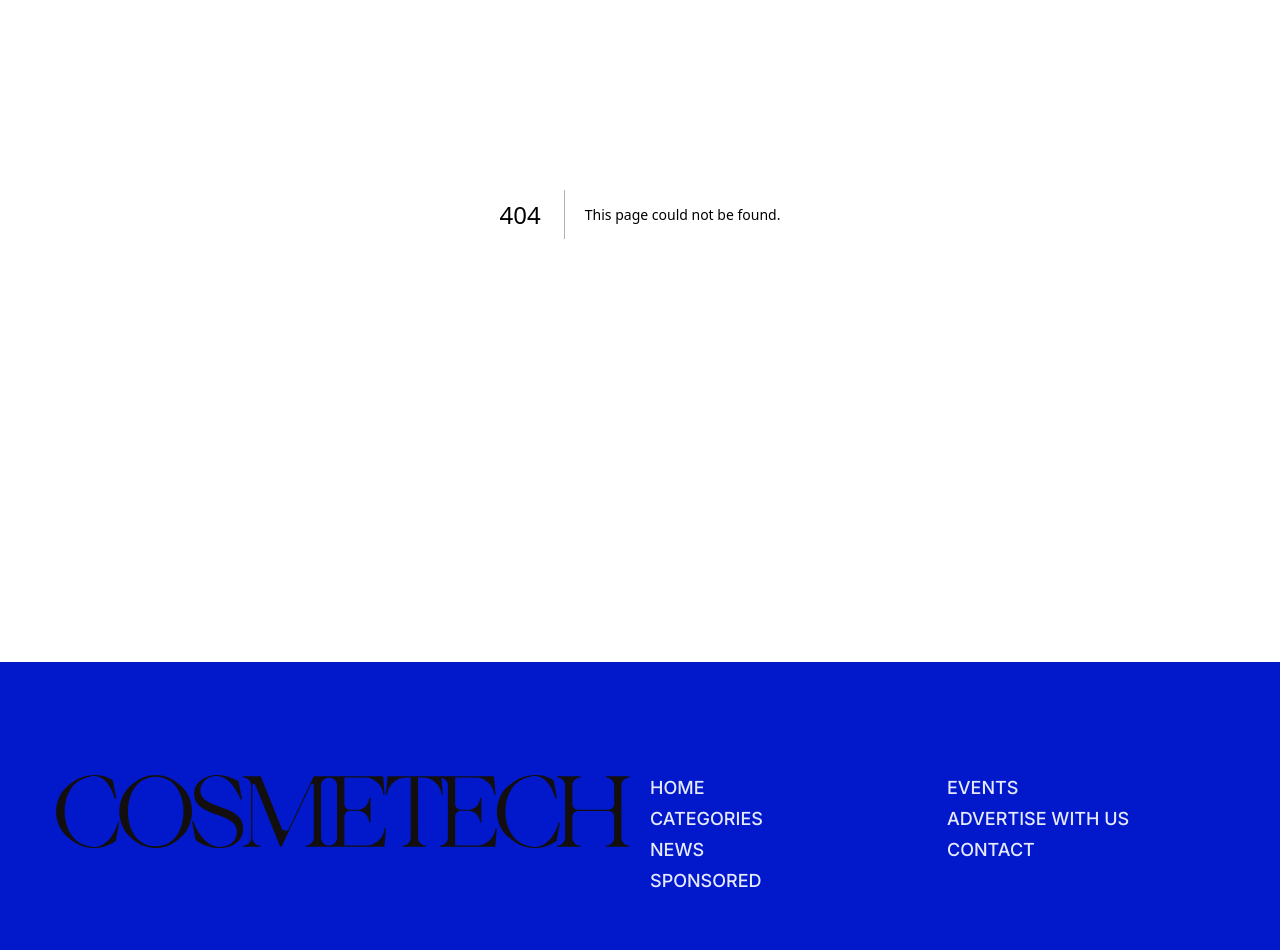
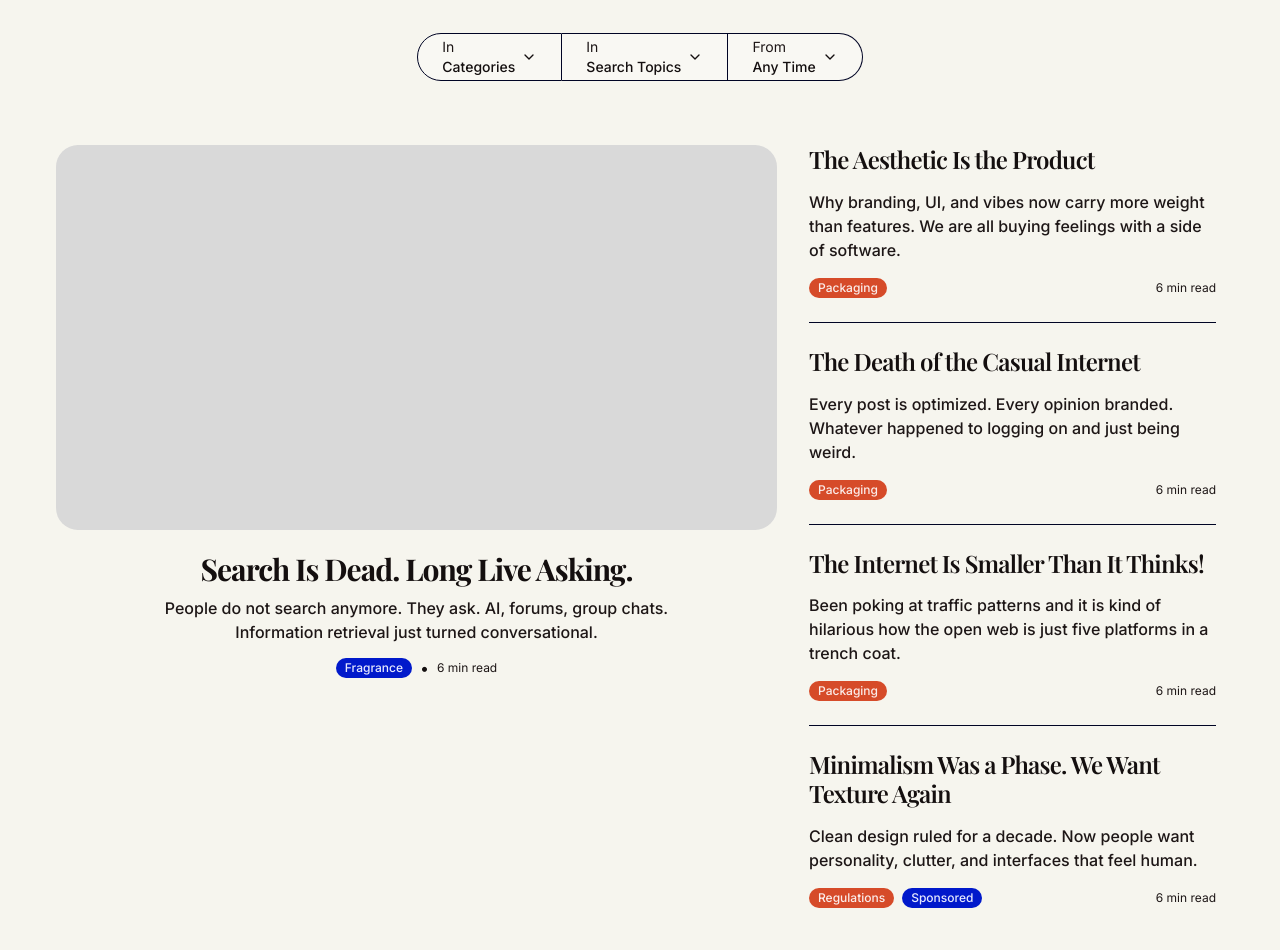
Before and after one commit to whonoahexe/cosmetech, a Next.js app: page /categories in a window 1280 px wide. Before the commit this address had no page. Shown: the part 282-1232 px from the top of the page. Built offline with nearby package versions, Linux system fonts and the light colour scheme; a web font is replaced by a local one.

Commit message:
feat: categories page

```diff
--- /dev/null
+++ b/app/categories/page.tsx
@@ -0,0 +1,15 @@
+import {
+  AllArticlesSection,
+  CategoryHeroFilters,
+  FeaturedSplitSection,
+} from "@/components/pages/categories";
+
+export default function CategoriesPage() {
+  return (
+    <div className="flex flex-col gap-4">
+      <CategoryHeroFilters />
+      <FeaturedSplitSection />
+      <AllArticlesSection />
+    </div>
+  );
+}
--- /dev/null
+++ b/components/pages/categories/all-articles.tsx
@@ -0,0 +1,98 @@
+import { ArrowDown } from "lucide-react";
+import { ArticleCard, type ArticleCardData } from "@/components/pages/home/article-card";
+import { Button } from "@/components/ui/button";
+
+const CATEGORY_ARTICLES: ArticleCardData[] = [
+  {
+    image: null,
+    category: "Packaging",
+    readTime: 6,
+    title: "The Aesthetic Is the Product",
+    excerpt:
+      "Why branding, UI, and vibes now carry more weight than features. We are all buying feelings with a side of software.",
+  },
+  {
+    image: null,
+    category: "Fragrance",
+    readTime: 6,
+    title: "Minimalism Was a Phase. We Want Texture Again",
+    excerpt:
+      "Clean design ruled for a decade. Now people want personality, clutter, and interfaces that feel human.",
+  },
+  {
+    image: null,
+    category: "Fragrance",
+    readTime: 6,
+    title: "Why Every Brand Thinks It Is a Media Company Now",
+    excerpt: "From newsletters to mini-documentaries, brands are publishing like studios.",
+  },
+  {
+    image: null,
+    category: "Marketing",
+    readTime: 6,
+    title: "AI Tools Will Not Replace Editors, But They Expose Lazy Ones",
+    excerpt:
+      "Automation is reshaping editorial workflows. We explore how smart teams use AI for research.",
+  },
+  {
+    image: null,
+    category: "Packaging",
+    readTime: 6,
+    title: "The Death of the Casual Internet",
+    excerpt:
+      "Every post is optimized. Every opinion branded. Whatever happened to logging on and just being weird.",
+  },
+  {
+    image: null,
+    category: "Regulations",
+    isSponsored: true,
+    readTime: 6,
+    title: "Burnout but Make It Productive",
+    excerpt:
+      "Hustle culture evolved into quiet overwork. Same pressure, softer language. Still exhausting.",
+  },
+  {
+    image: null,
+    category: "Regulations",
+    isSponsored: true,
+    readTime: 6,
+    title: "Newsletter Fatigue Is Real",
+    excerpt: "Everyone launched a newsletter. Now everyone's inbox is a war zone.",
+  },
+  {
+    image: null,
+    category: "Regulations",
+    isSponsored: true,
+    readTime: 6,
+    title: "The Return of Niche Publications",
+    excerpt: "Hyper-focused editorial sites are thriving in corners the mainstream forgot.",
+  },
+];
+
+export function AllArticlesSection() {
+  return (
+    <section className="flex flex-col">
+      <div className="flex items-end gap-6 py-4">
+        <h2 className="type-heading-1 text-foreground">All Articles</h2>
+        <Button variant="outline" className="h-9 rounded-full w-16" aria-label="Sort all articles">
+          <ArrowDown className="size-4" />
+        </Button>
+      </div>
+
+      <div className="grid grid-cols-1 gap-5 py-4 md:grid-cols-4">
+        {CATEGORY_ARTICLES.map((article) => (
+          <div key={article.title} className="md:col-span-1">
+            <ArticleCard {...article} colSpan={2} />
+          </div>
+        ))}
+      </div>
+
+      <div className="flex items-center justify-center pt-4">
+        <Button variant="default" size="lg" className="rounded-full px-8 h-12">
+          Load More
+          <ArrowDown className="size-4" />
+        </Button>
+      </div>
+    </section>
+  );
+}
--- /dev/null
+++ b/components/pages/categories/featured-split.tsx
@@ -0,0 +1,69 @@
+import { ArticleCard, type ArticleCardData } from "@/components/pages/home/article-card";
+
+const FEATURED_ARTICLE: ArticleCardData = {
+  image: null,
+  category: "Fragrance",
+  readTime: 6,
+  title: "Search Is Dead. Long Live Asking.",
+  excerpt:
+    "People do not search anymore. They ask. AI, forums, group chats. Information retrieval just turned conversational.",
+};
+
+const SIDE_ARTICLES: ArticleCardData[] = [
+  {
+    image: null,
+    category: "Packaging",
+    readTime: 6,
+    title: "The Aesthetic Is the Product",
+    excerpt:
+      "Why branding, UI, and vibes now carry more weight than features. We are all buying feelings with a side of software.",
+  },
+  {
+    image: null,
+    category: "Packaging",
+    readTime: 6,
+    title: "The Death of the Casual Internet",
+    excerpt:
+      "Every post is optimized. Every opinion branded. Whatever happened to logging on and just being weird.",
+  },
+  {
+    image: null,
+    category: "Packaging",
+    readTime: 6,
+    title: "The Internet Is Smaller Than It Thinks!",
+    excerpt:
+      "Been poking at traffic patterns and it is kind of hilarious how the open web is just five platforms in a trench coat.",
+  },
+  {
+    image: null,
+    category: "Regulations",
+    isSponsored: true,
+    readTime: 6,
+    title: "Minimalism Was a Phase. We Want Texture Again",
+    excerpt:
+      "Clean design ruled for a decade. Now people want personality, clutter, and interfaces that feel human.",
+  },
+];
+
+export function FeaturedSplitSection() {
+  return (
+    <section className="py-4">
+      <div className="grid grid-cols-1 gap-6 lg:grid-cols-8">
+        <div className="lg:col-span-5">
+          <ArticleCard {...FEATURED_ARTICLE} variant="featured" colSpan={4} />
+        </div>
+
+        <div className="flex flex-col gap-6 lg:col-span-3">
+          {SIDE_ARTICLES.map((article, index) => (
+            <ArticleCard
+              key={article.title}
+              {...article}
+              variant="list"
+              showSeparator={index < SIDE_ARTICLES.length - 1}
+            />
+          ))}
+        </div>
+      </div>
+    </section>
+  );
+}
--- /dev/null
+++ b/components/pages/categories/hero-filters.tsx
@@ -0,0 +1,83 @@
+"use client";
+
+import { ChevronDown } from "lucide-react";
+import { Button } from "@/components/ui/button";
+import { ButtonGroup } from "@/components/ui/button-group";
+import {
+  DropdownMenu,
+  DropdownMenuContent,
+  DropdownMenuItem,
+  DropdownMenuTrigger,
+} from "@/components/ui/dropdown-menu";
+import { ALL_CATEGORIES } from "@/components/pages/home/highlighted-categories";
+
+type FilterPillProps = {
+  label: string;
+  value: string;
+  options: string[];
+};
+
+function FilterPill({ label, value, options }: FilterPillProps) {
+  return (
+    <DropdownMenu>
+      <DropdownMenuTrigger asChild>
+        <Button
+          variant="outline"
+          size="lg"
+          className="h-auto min-h-12 px-6 text-left"
+          aria-label={`${label}: ${value}`}
+        >
+          <span className="flex flex-col items-start leading-none">
+            <span className="type-paragraph-small text-muted-foreground">{label}</span>
+            <span className="type-paragraph-small-medium text-foreground">{value}</span>
+          </span>
+          <ChevronDown className="size-4 text-foreground" />
+        </Button>
+      </DropdownMenuTrigger>
+      <DropdownMenuContent align="start">
+        {options.map((option) => (
+          <DropdownMenuItem key={option} className="type-paragraph-small">
+            {option}
+          </DropdownMenuItem>
+        ))}
+      </DropdownMenuContent>
+    </DropdownMenu>
+  );
+}
+
+const SEARCH_TOPIC_OPTIONS = [
+  "Any topic",
+  "Consumer trends",
+  "Ingredients",
+  "Packaging innovation",
+  "Compliance",
+];
+
+const TIME_OPTIONS = ["Any Time", "Last 7 days", "Last 30 days", "This year"];
+
+export function CategoryHeroFilters() {
+  const selectedCategory = ALL_CATEGORIES[0];
+
+  return (
+    <section className="flex flex-col items-center gap-8 py-8 mt-4">
+      <div className="flex max-w-2xl flex-col items-center gap-4 text-center">
+        <h1 className="type-heading-1 text-foreground px-14">{selectedCategory.name}</h1>
+        <p className="type-paragraph-large-medium text-muted-foreground">
+          {selectedCategory.description}
+        </p>
+      </div>
+
+      <div className="w-full overflow-x-auto">
+        <ButtonGroup className="mx-auto w-fit min-w-max">
+          <FilterPill
+            label="In"
+            value="Categories"
+            options={ALL_CATEGORIES.map((category) => category.name)}
+          />
+          <FilterPill label="In" value="Search Topics" options={SEARCH_TOPIC_OPTIONS} />
+          <FilterPill label="From" value="Any Time" options={TIME_OPTIONS} />
+        </ButtonGroup>
+      </div>
+    </section>
+  );
+}
--- /dev/null
+++ b/components/pages/categories/index.ts
@@ -0,0 +1,3 @@
+export { CategoryHeroFilters } from "./hero-filters";
+export { FeaturedSplitSection } from "./featured-split";
+export { AllArticlesSection } from "./all-articles";
--- a/components/pages/home/article-card.tsx
+++ b/components/pages/home/article-card.tsx
@@ -1,4 +1,5 @@
 import { Badge } from "@/components/ui/badge";
+import { Separator } from "@/components/ui/separator";
 import { cn } from "@/lib/utils";
 
 export interface ArticleCardData {
@@ -12,6 +13,8 @@ export interface ArticleCardData {
 
 interface ArticleCardProps extends ArticleCardData {
   colSpan?: 2 | 4;
+  variant?: "grid" | "featured" | "list";
+  showSeparator?: boolean;
   className?: string;
 }
 
@@ -23,20 +26,78 @@ export function ArticleCard({
   title,
   excerpt,
   colSpan = 2,
+  variant = "grid",
+  showSeparator = false,
   className,
 }: ArticleCardProps) {
-  const isLarge = colSpan >= 4;
+  const isGrid = variant === "grid";
+  const isFeatured = variant === "featured";
+  const isList = variant === "list";
+  const isLargeGrid = isGrid && colSpan >= 4;
 
   return (
-    <article className={cn("flex flex-col gap-4", className)}>
-      {/* Thumbnail */}
-      <div className="w-full aspect-square rounded-3xl overflow-hidden bg-[#D9D9D9]">
-        {image && <img src={image} alt={title} className="w-full h-full object-cover" />}
+    <article
+      className={cn(
+        "flex flex-col",
+        isGrid && "gap-4",
+        isFeatured && "gap-6",
+        isList && "gap-4 px-2",
+        className
+      )}
+    >
+      {!isList && (
+        <div
+          className={cn(
+            "w-full overflow-hidden rounded-3xl bg-[#D9D9D9]",
+            isFeatured ? "aspect-1123/600" : "aspect-square"
+          )}
+        >
+          {image && <img src={image} alt={title} className="h-full w-full object-cover" />}
         </div>
+      )}
 
-      {/* Details */}
-      <div className="flex flex-col gap-4 px-2">
-        {/* Metadata row */}
+      <div
+        className={cn(
+          "flex flex-col",
+          isGrid && "gap-4 px-2",
+          isFeatured && "items-center gap-3 text-center",
+          isList && "gap-4"
+        )}
+      >
+        {isFeatured ? (
+          <>
+            <h2 className="type-heading-2 text-foreground">{title}</h2>
+            <p className="type-paragraph-medium max-w-130 text-muted-foreground">{excerpt}</p>
+            <div className="flex items-center justify-center gap-2">
+              <Badge variant="default">{category}</Badge>
+              {isSponsored && <Badge variant="secondary">Sponsored</Badge>}
+              <span className="type-paragraph text-foreground">&bull;</span>
+              <span className="type-paragraph-mini text-muted-foreground whitespace-nowrap">
+                {readTime} min read
+              </span>
+            </div>
+          </>
+        ) : (
+          <>
+            {isLargeGrid ? (
+              <h2 className="type-heading-1 text-foreground">{title}</h2>
+            ) : (
+              <h3 className="type-heading-3 text-foreground">{title}</h3>
+            )}
+
+            <p
+              className={cn(
+                "text-muted-foreground",
+                isList
+                  ? "type-paragraph-medium"
+                  : isLargeGrid
+                    ? "type-paragraph-large-medium"
+                    : "type-paragraph-medium"
+              )}
+            >
+              {excerpt}
+            </p>
+
             <div className="flex items-center justify-between">
               <div className="flex items-center gap-2">
                 <Badge variant="secondary">{category}</Badge>
@@ -46,23 +107,10 @@ export function ArticleCard({
                 {readTime} min read
               </span>
             </div>
-
-        {/* Title */}
-        {isLarge ? (
-          <h2 className="type-heading-1 text-foreground">{title}</h2>
-        ) : (
-          <h3 className="type-heading-3 text-foreground">{title}</h3>
+          </>
         )}
 
-        {/* Excerpt */}
-        <p
-          className={cn(
-            "text-muted-foreground",
-            isLarge ? "type-paragraph-large-medium" : "type-paragraph-medium"
-          )}
-        >
-          {excerpt}
-        </p>
+        {isList && showSeparator && <Separator className="mt-2" />}
       </div>
     </article>
   );
```
Lines whose indentation alone changed are shown as unchanged.
